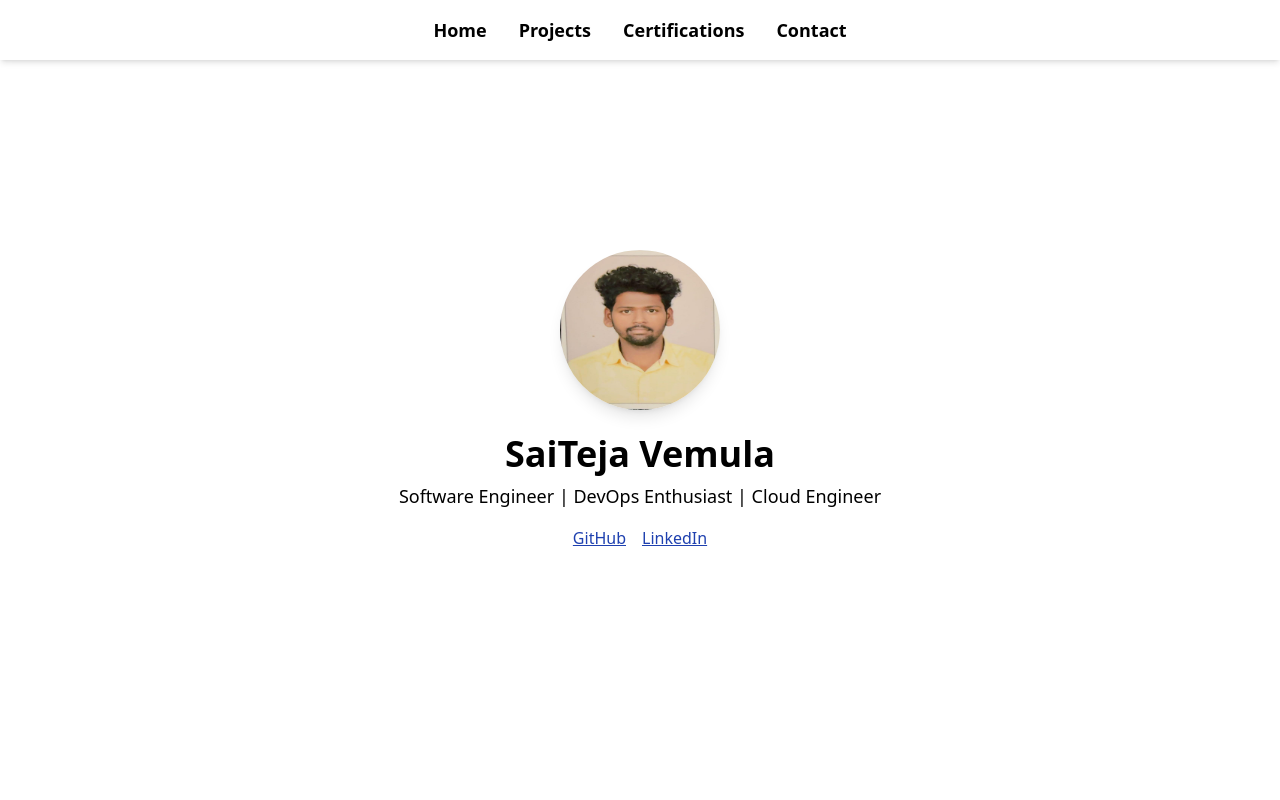
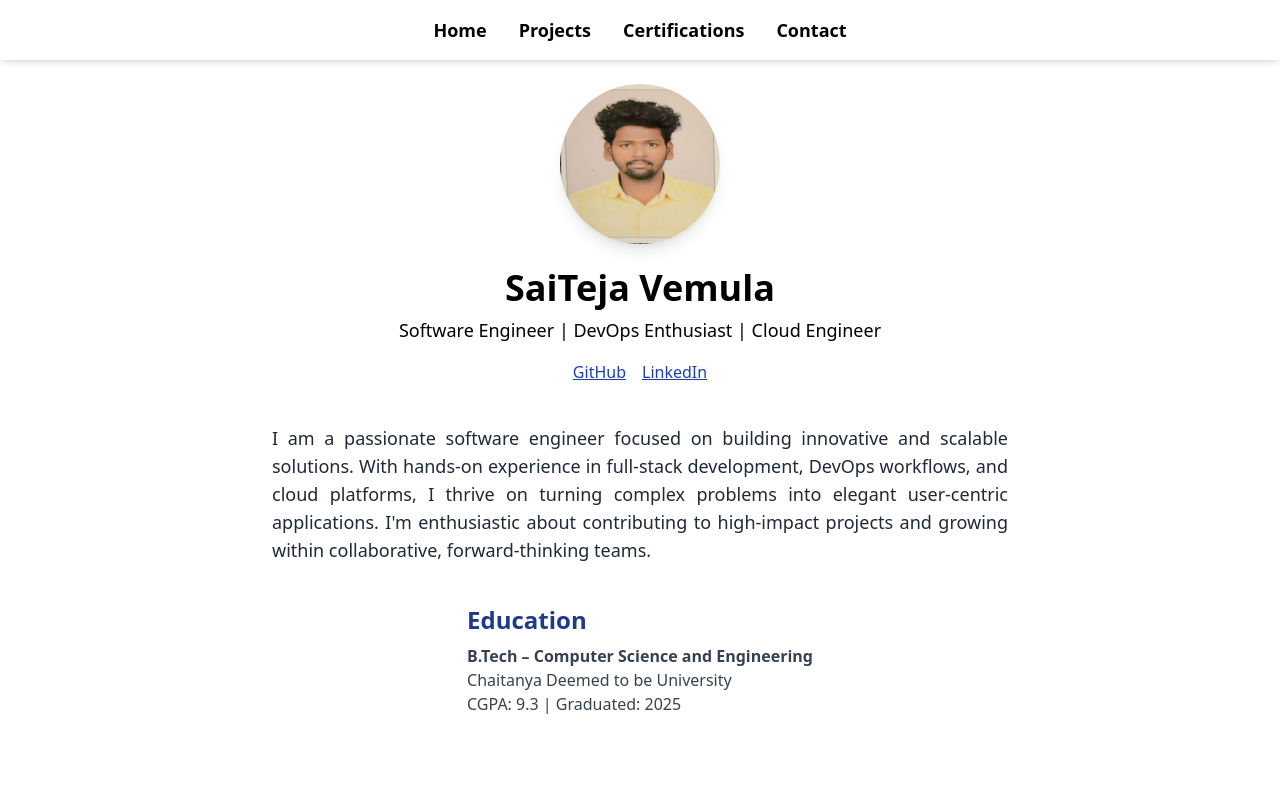
Before and after one commit to saiteja9900608/Saiteja-portfolio, a React (Vite) app: page / in a window 1280 px wide. Shown: the top 800 px of the page. Built offline with nearby package versions, Linux system fonts and the light colour scheme; the HTML template or start-up script is replaced by a standard one.

Commit message:
Update Home.jsx

```diff
--- a/src/components/Home.jsx
+++ b/src/components/Home.jsx
@@ -4,7 +4,7 @@ import { motion } from 'framer-motion';
 
 const Home = () => {
   return (
-    <section id="home" className="min-h-screen flex flex-col items-center justify-center bg-gradient-to-br from-primary to-secondary text-center">
+    <section id="home" className="min-h-screen flex flex-col items-center justify-center bg-gradient-to-br from-primary to-secondary text-center py-10">
       <motion.img
         src={profile}
         alt="SaiTeja Vemula"
@@ -13,15 +13,60 @@ const Home = () => {
         animate={{ opacity: 1, y: 0 }}
         transition={{ duration: 1 }}
       />
-      <motion.h1 className="text-4xl font-bold mt-6" initial={{ opacity: 0 }} animate={{ opacity: 1 }} transition={{ delay: 0.5 }}>SaiTeja Vemula</motion.h1>
-      <motion.p className="mt-2 text-lg" initial={{ opacity: 0 }} animate={{ opacity: 1 }} transition={{ delay: 1 }}>
+
+      <motion.h1
+        className="text-4xl font-bold mt-6"
+        initial={{ opacity: 0 }}
+        animate={{ opacity: 1 }}
+        transition={{ delay: 0.5 }}
+      >
+        SaiTeja Vemula
+      </motion.h1>
+
+      <motion.p
+        className="mt-2 text-lg"
+        initial={{ opacity: 0 }}
+        animate={{ opacity: 1 }}
+        transition={{ delay: 1 }}
+      >
         Software Engineer | DevOps Enthusiast | Cloud Engineer
       </motion.p>
+
       <div className="mt-4 space-x-4">
         <a href="https://github.com/saiteja9900608" target="_blank" className="text-blue-800 underline">GitHub</a>
         <a href="https://www.linkedin.com/in/saiteja-vemula-116638207/" target="_blank" className="text-blue-800 underline">LinkedIn</a>
       </div>
+
+      {/* 🔹 Profile Summary */}
+      <motion.div
+        className="max-w-3xl mt-10 px-4 text-gray-800 text-lg text-justify"
+        initial={{ opacity: 0 }}
+        animate={{ opacity: 1 }}
+        transition={{ delay: 1.2 }}
+      >
+        I am a passionate software engineer focused on building innovative and scalable solutions.
+        With hands-on experience in full-stack development, DevOps workflows, and cloud platforms,
+        I thrive on turning complex problems into elegant user-centric applications.
+        I'm enthusiastic about contributing to high-impact projects and growing within collaborative,
+        forward-thinking teams.
+      </motion.div>
+
+      {/* 🎓 Education */}
+      <motion.div
+        className="mt-10 px-4 max-w-3xl text-left"
+        initial={{ opacity: 0 }}
+        animate={{ opacity: 1 }}
+        transition={{ delay: 1.5 }}
+      >
+        <h2 className="text-2xl font-bold text-blue-900 mb-2">Education</h2>
+        <p className="text-gray-700">
+          <span className="font-semibold">B.Tech – Computer Science and Engineering</span><br />
+          Chaitanya Deemed to be University<br />
+          CGPA: 9.3 | Graduated: 2025
+        </p>
+      </motion.div>
     </section>
   );
 };
+
 export default Home;
```
